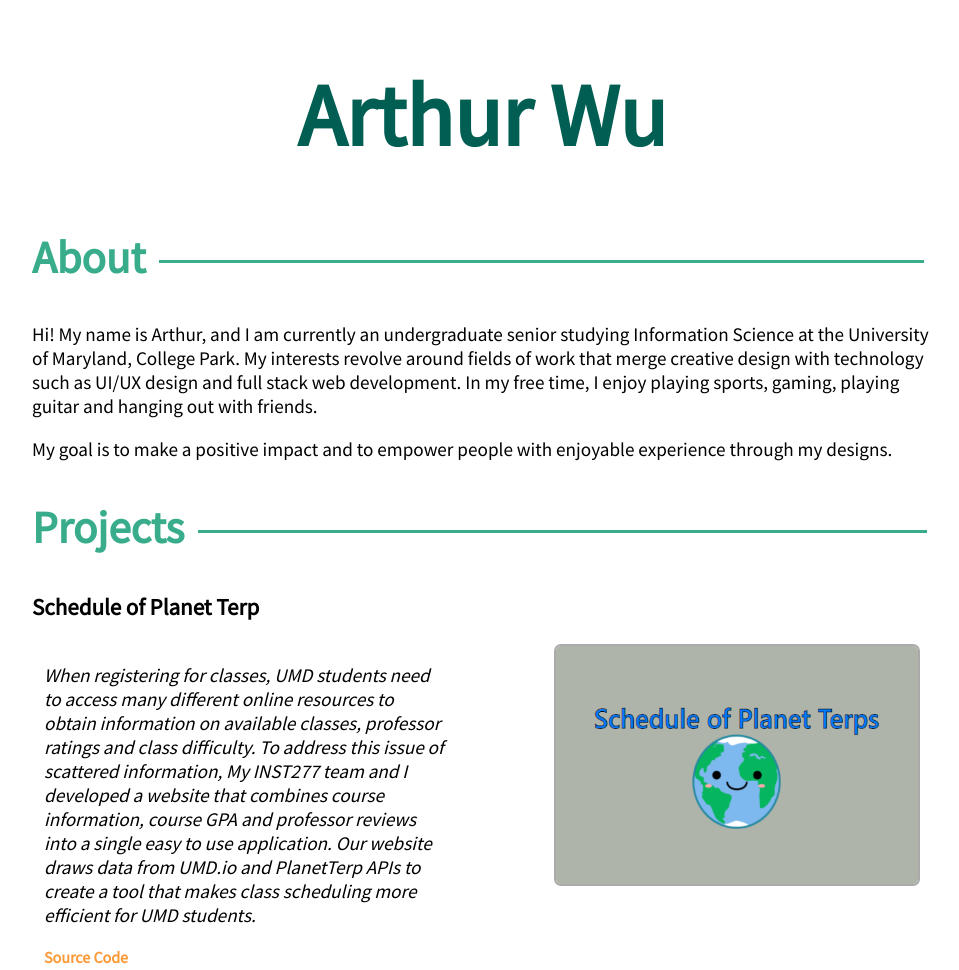
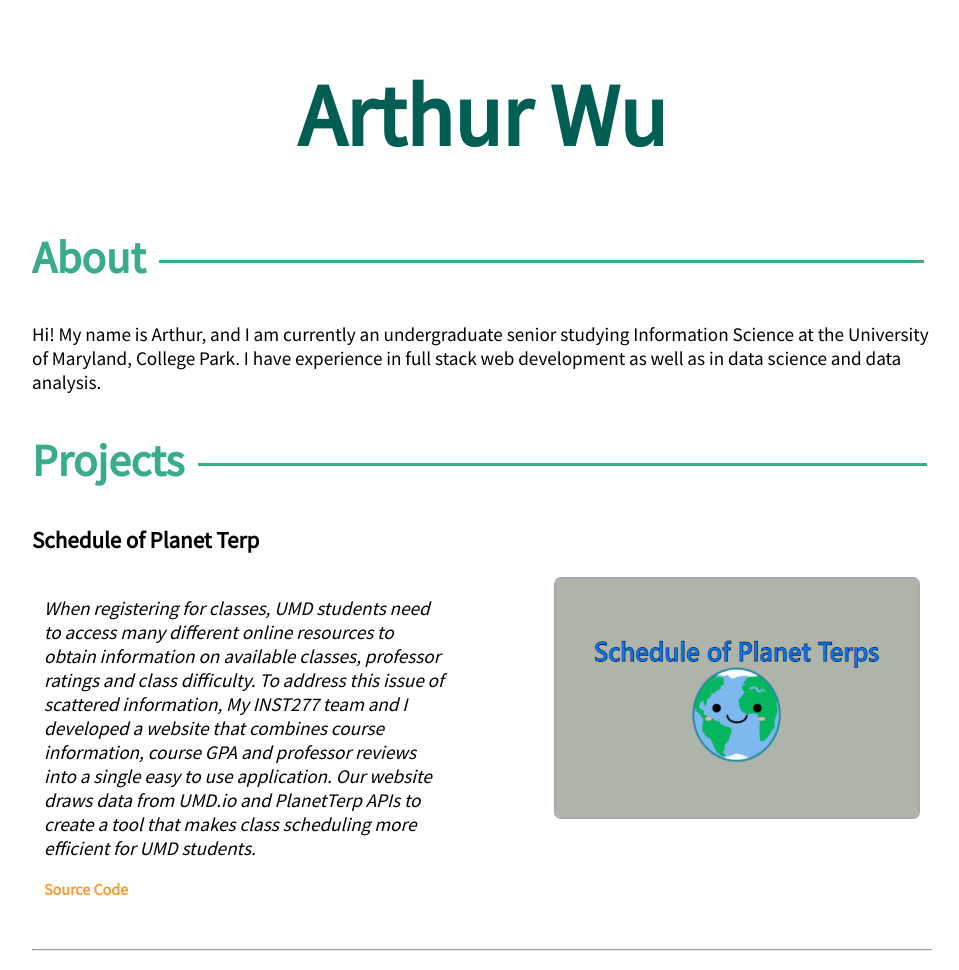
Before and after one commit to warthur123/warthur123.github.io, a plain HTML site: page index.html in a window 1280 px wide. Shown: the top 970 px of the page, without its empty margins (158-1117 px from the left). Drawn offline with Linux system fonts and the light colour scheme.

Commit message:
Update index.html

```diff
--- a/index.html
+++ b/index.html
@@ -26,15 +26,8 @@
         <p class="about-text">
           Hi! My name is Arthur, and I am currently an undergraduate senior
           studying Information Science at the University of Maryland, College
-          Park. My interests revolve around fields of work that merge
-          creative design with technology such as UI/UX design and full stack
-          web development. In my free time, I enjoy playing sports, gaming,
-          playing guitar and hanging out with friends.
-        </p>
-
-        <p class="about-text">
-          My goal is to make a positive impact and to empower people with
-          enjoyable experience through my designs.
+          Park. I have experience in full stack web development as well as in
+          data science and data analysis.
         </p>
       </div>
 
```
